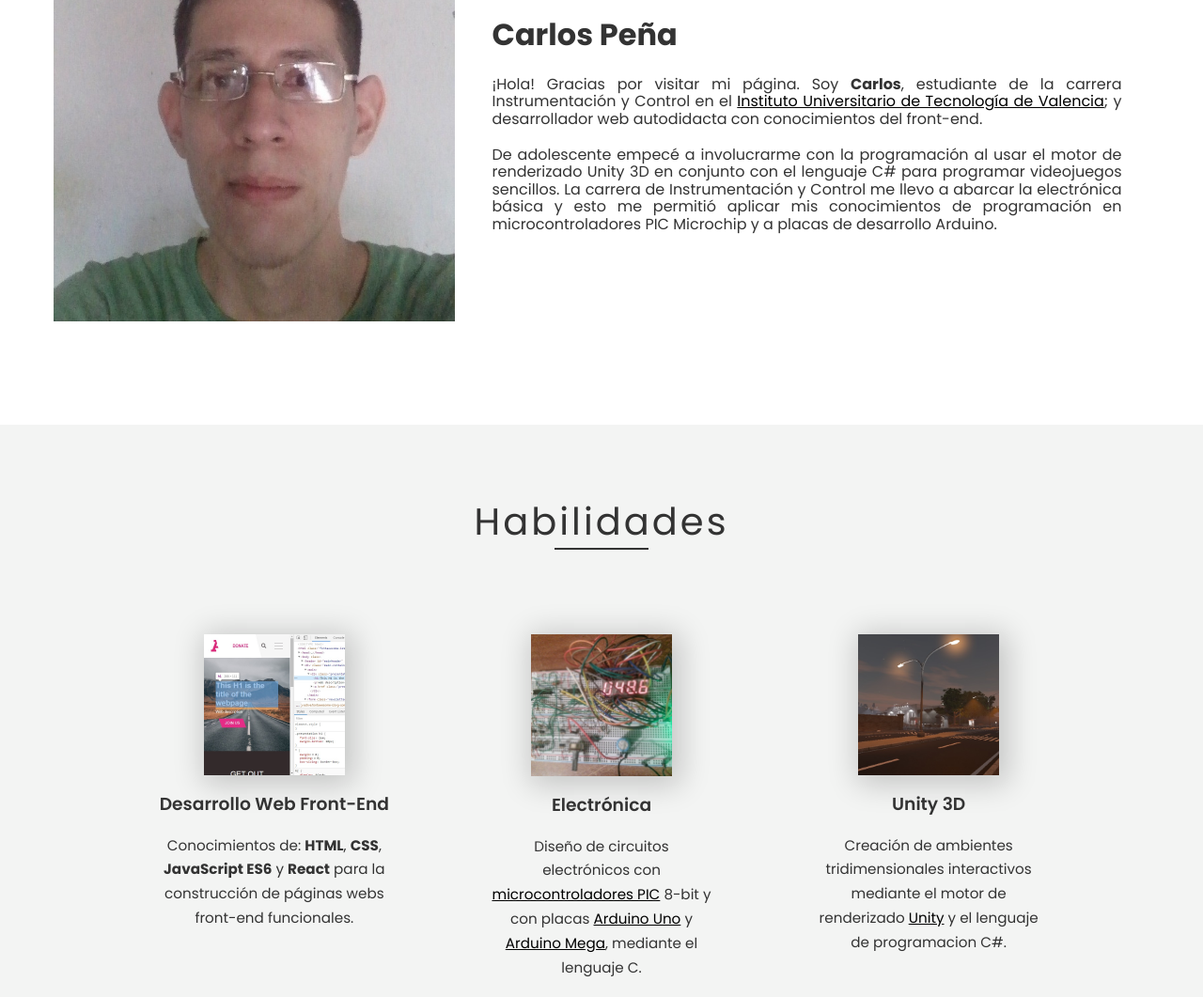
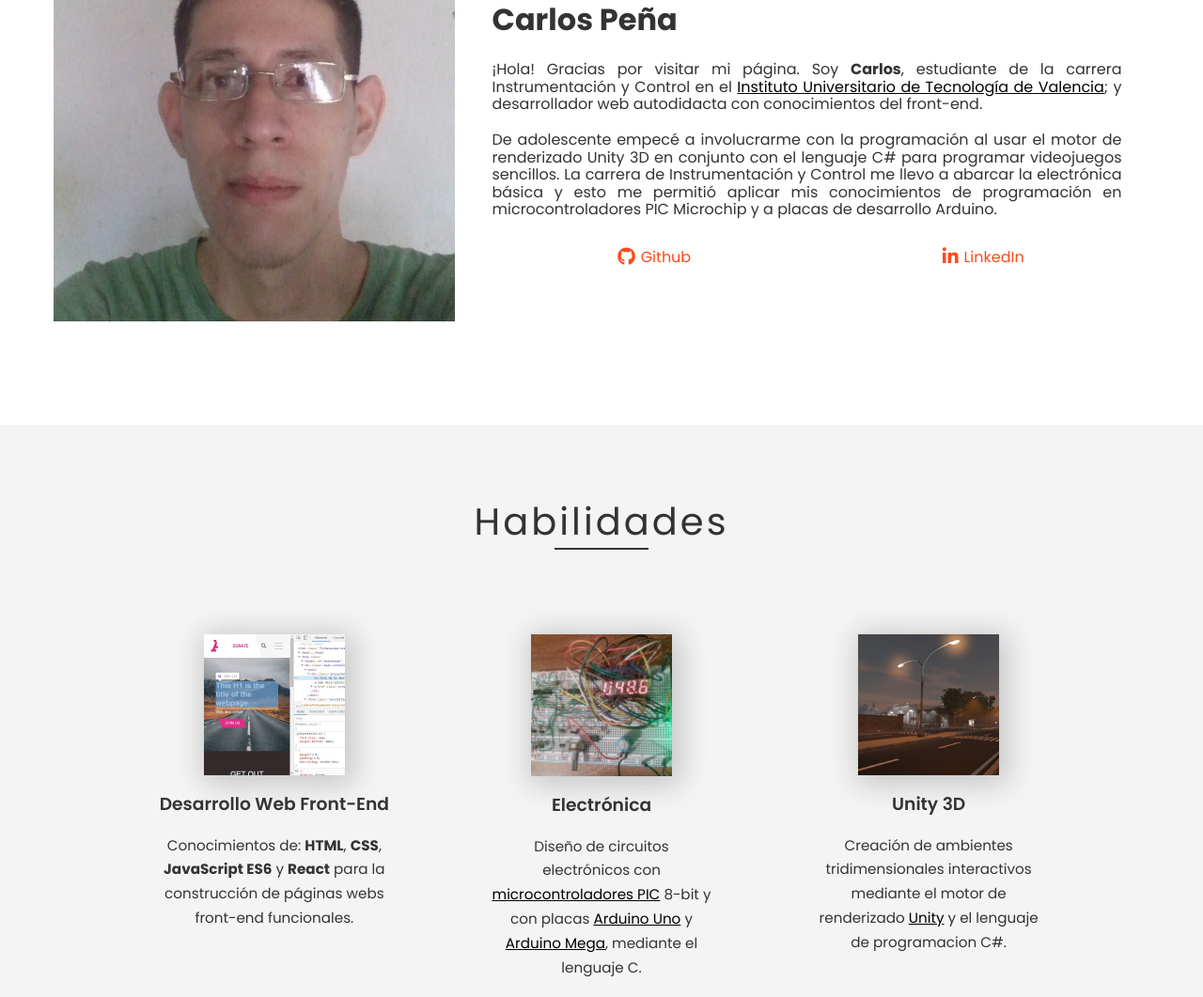
Before and after one commit to carlo697/portafolio, a plain HTML site: page index.html in a window 1280 px wide. Shown: the part 1098-2159 px from the top of the page at 94% size. Drawn offline with Linux system fonts and the light colour scheme.

Commit message:
Añadir enlaces a github y linkedin en la descripción

```diff
--- a/css/style.css
+++ b/css/style.css
@@ -281,6 +281,13 @@ button {
 .informacion p {
 	text-align: justify;
 	margin-bottom: 20px;
+}
+
+.informacion-enlaces {
+	display: flex;
+	flex-wrap: wrap;
+	justify-content: space-around;
+	margin-top: 2em;
 }
 
 @media (min-width: 700px) {
@@ -589,6 +596,13 @@ p a {
 .enlace {
 	color: var(--vermillion);
 	display: inline-block;
+	display: flex;
+	align-items: center;
+}
+
+.enlace .icono {
+	margin-right: 0.3em;
+	font-size: 1.2em;
 }
 
 .fila {
--- a/index.html
+++ b/index.html
@@ -59,6 +59,18 @@
 					<p>¡Hola! Gracias por visitar mi página. Soy <strong>Carlos</strong>, estudiante de la carrera Instrumentación y Control en el <a href="https://es.wikipedia.org/wiki/Instituto_Universitario_de_Tecnolog%C3%ADa_de_Valencia" target="_blank">Instituto Universitario de Tecnología de Valencia</a>; y desarrollador web autodidacta con conocimientos del front-end.</p>
 
 					<p>De adolescente empecé a involucrarme con la programación al usar el motor de renderizado Unity 3D en conjunto con el lenguaje C# para programar videojuegos sencillos. La carrera de Instrumentación y Control me llevo a abarcar la electrónica básica y esto me permitió aplicar mis conocimientos de programación en microcontroladores PIC Microchip y a placas de desarrollo Arduino.</p>
+
+					<div class="informacion-enlaces">
+						<a href="https://github.com/carlo697/" class="enlace" target="_blank">
+							<i class="fa fa-github icono"></i>
+							Github
+						</a>
+
+						<a href="https://www.linkedin.com/in/carlo697/" class="enlace" target="_blank">
+							<i class="fa fa-linkedin icono"></i>
+							LinkedIn
+						</a>
+					</div>
 				</div>
 
 			</div>
```
